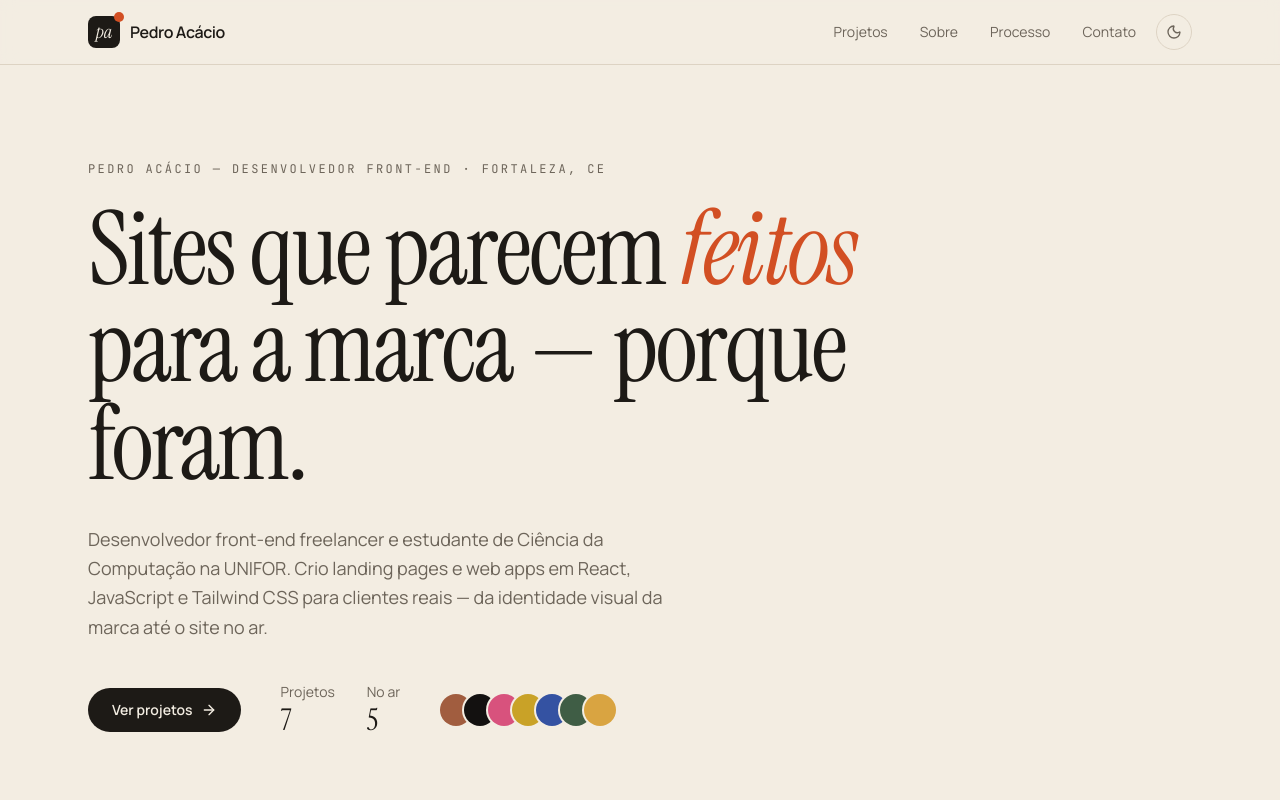
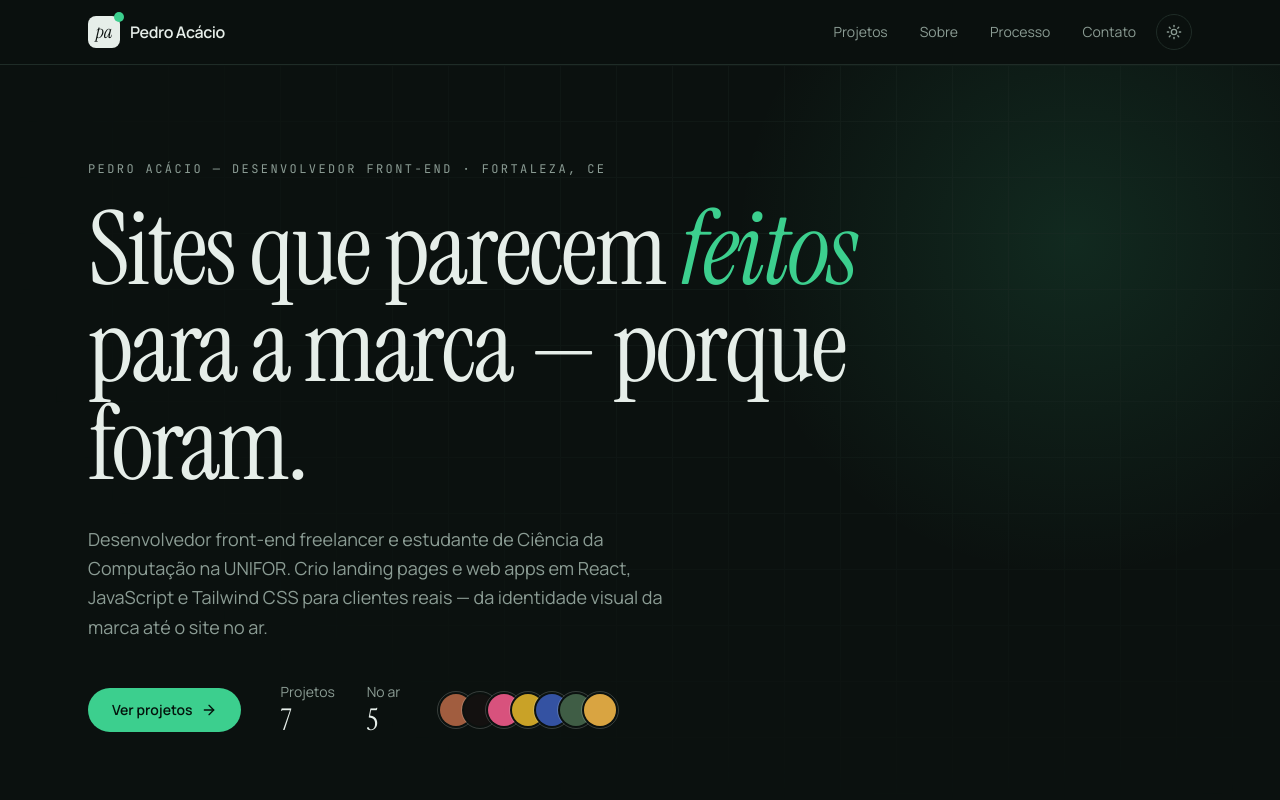
Before and after one commit to pedro-acacio/portfolio, a React (Vite) app: page / in a window 1280 px wide. Shown: the top 800 px of the page. Built offline with nearby package versions, Linux system fonts and the light colour scheme.

Commit message:
Nova paleta: escura por padrão com verde como cor principal
Co-Authored-By: Claude Opus 5.5 <noreply@anthropic.com>

```diff
--- a/index.html
+++ b/index.html
@@ -3,10 +3,11 @@
   <head>
     <meta charset="UTF-8" />
     <meta name="viewport" content="width=device-width, initial-scale=1.0" />
-    <title>Pedro Acácio | Sites e apps sob medida</title>
-    <meta name="description" content="Portfólio de Pedro Acácio — landing pages e aplicações web feitas sob medida para marcas reais: Mahut Arquitetura, Hifive Discos, Amor à Palavra, FJ Barbearia, NestWise e Volver." />
-    <meta property="og:title" content="Pedro Acácio | Sites e apps sob medida" />
-    <meta property="og:description" content="Landing pages e aplicações web feitas sob medida para marcas reais." />
+    <title>Pedro Acácio | Desenvolvedor Front-End</title>
+    <meta name="description" content="Portfólio de Pedro Acácio, desenvolvedor front-end em Fortaleza: landing pages e web apps em React, JavaScript e Tailwind CSS para clientes reais." />
+    <meta name="theme-color" content="#0b110f" />
+    <meta property="og:title" content="Pedro Acácio | Desenvolvedor Front-End" />
+    <meta property="og:description" content="Landing pages e web apps em React, JavaScript e Tailwind CSS para clientes reais." />
     <meta property="og:image" content="/shots/mahut.webp" />
     <link rel="icon" href="/favicon.svg" type="image/svg+xml" />
     <link rel="preconnect" href="https://fonts.googleapis.com" />
--- a/src/App.jsx
+++ b/src/App.jsx
@@ -2,7 +2,7 @@ import { useEffect, useState } from 'react'
 import { ArrowUpRight, Moon, Sun } from 'lucide-react'
 import { PERFIL } from './data.js'
 import { useHashRoute } from './lib.js'
-import Home from './components/Home.jsx'
+import Home, { Brilho } from './components/Home.jsx'
 import Projeto from './components/Projeto.jsx'
 import Reveal from './components/Reveal.jsx'
 
@@ -25,7 +25,7 @@ function useTema() {
     }
   }, [tema])
   const escuroAgora = () =>
-    tema ? tema === 'dark' : window.matchMedia('(prefers-color-scheme: dark)').matches
+    tema ? tema === 'dark' : true
   return [escuroAgora, () => setTema(escuroAgora() ? 'light' : 'dark')]
 }
 
@@ -68,8 +68,9 @@ function Contato() {
     ['GitHub', PERFIL.github],
   ].filter(Boolean)
   return (
-    <section id="contato" className="scroll-mt-20 bg-ink text-bg">
-      <div className="mx-auto max-w-6xl px-4 py-20 sm:px-6 md:py-28">
+    <section id="contato" className="relative isolate scroll-mt-20 overflow-hidden border-t border-line bg-surface">
+      <Brilho />
+      <div className="relative mx-auto max-w-6xl px-4 py-20 sm:px-6 md:py-28">
         <Reveal>
           <p className="font-mono text-xs tracking-[0.2em] uppercase opacity-60">Contato</p>
           <h2 className="mt-5 max-w-3xl font-display text-[clamp(2.6rem,7vw,5.5rem)] leading-[0.95]">
@@ -87,7 +88,7 @@ function Contato() {
               target={href.startsWith('mailto') ? undefined : '_blank'}
               rel="noreferrer"
               className={`inline-flex items-center gap-2 rounded-full px-6 py-3 text-sm font-semibold transition hover:gap-3 ${
-                n === 0 ? 'bg-accent text-white' : 'border border-bg/25 hover:border-bg'
+                n === 0 ? 'bg-accent text-on-accent' : 'border border-line hover:border-ink'
               }`}
             >
               {rotulo} <ArrowUpRight className="size-4" />
@@ -119,8 +120,8 @@ export default function App() {
       <Nav />
       <main>{slug ? <Projeto key={slug} slug={slug} /> : <Home />}</main>
       <Contato />
-      <footer className="bg-ink text-bg">
-        <div className="mx-auto flex max-w-6xl flex-wrap justify-between gap-2 border-t border-bg/15 px-4 py-6 font-mono text-xs opacity-60 sm:px-6">
+      <footer className="bg-surface">
+        <div className="mx-auto flex max-w-6xl flex-wrap justify-between gap-2 border-t border-line px-4 py-6 font-mono text-xs text-muted sm:px-6">
           <span>© {new Date().getFullYear()} {PERFIL.nome}</span>
           <span>{PERFIL.cidade}</span>
         </div>
--- a/src/components/Home.jsx
+++ b/src/components/Home.jsx
@@ -12,9 +12,21 @@ const ETAPAS = [
   ['04', 'No ar', 'Publicação com link próprio, ajustes finais e apoio depois da entrega.'],
 ]
 
+// Brilho verde de fundo + grade discreta, usados no topo e no contato.
+export function Brilho() {
+  return (
+    <div aria-hidden="true" className="pointer-events-none absolute inset-0 -z-10">
+      <div className="absolute -top-40 right-[-10%] size-[42rem] rounded-full bg-[radial-gradient(closest-side,var(--glow),transparent)]" />
+      <div className="absolute inset-0 bg-[linear-gradient(var(--line)_1px,transparent_1px),linear-gradient(90deg,var(--line)_1px,transparent_1px)] bg-[size:56px_56px] opacity-40 [mask-image:radial-gradient(ellipse_at_70%_20%,#000,transparent_70%)]" />
+    </div>
+  )
+}
+
 function Hero() {
   const noAr = PROJETOS.filter((p) => p.url).length
   return (
+    <div className="relative isolate overflow-hidden">
+      <Brilho />
       <section className="mx-auto max-w-6xl px-4 pt-16 pb-20 sm:px-6 md:pt-24 md:pb-28">
         <Reveal>
           <p className="font-mono text-xs tracking-[0.2em] text-muted uppercase">
@@ -32,7 +44,7 @@ function Hero() {
         <Reveal delay={240} className="mt-10 flex flex-wrap items-center gap-x-10 gap-y-6">
           <a
             href="#projetos"
-          className="inline-flex items-center gap-2 rounded-full bg-ink px-6 py-3 text-sm font-semibold text-bg transition hover:gap-3"
+            className="inline-flex items-center gap-2 rounded-full bg-accent px-6 py-3 text-sm font-semibold text-on-accent transition hover:gap-3"
           >
             Ver projetos <ArrowRight className="size-4" />
           </a>
@@ -52,13 +64,14 @@ function Hero() {
               <span
                 key={p.slug}
                 title={p.nome}
-              className="size-8 rounded-full ring-2 ring-bg"
+                className="size-8 rounded-full ring-2 ring-bg outline-1 outline-offset-2 outline-ink/20"
                 style={{ background: p.cor }}
               />
             ))}
           </div>
         </Reveal>
       </section>
+    </div>
   )
 }
 
@@ -98,7 +111,7 @@ function Card({ p, i }) {
             <h3 className="font-display text-3xl leading-tight">{p.nome}</h3>
             <p className="mt-1 max-w-md text-sm leading-relaxed text-muted">{p.resumo}</p>
           </div>
-          <span className="mt-1 grid size-10 shrink-0 place-items-center rounded-full border border-line transition group-hover:border-ink group-hover:bg-ink group-hover:text-bg">
+          <span className="mt-1 grid size-10 shrink-0 place-items-center rounded-full border border-line transition group-hover:border-accent group-hover:bg-accent group-hover:text-on-accent">
             <ArrowRight className="size-4 transition group-hover:-rotate-45" />
           </span>
         </div>
@@ -156,7 +169,7 @@ function Sobre() {
             <a
               href={PERFIL.curriculo}
               download
-              className="mt-8 inline-flex items-center gap-2 rounded-full border border-ink px-6 py-3 text-sm font-semibold transition hover:bg-ink hover:text-bg"
+              className="mt-8 inline-flex items-center gap-2 rounded-full border border-ink px-6 py-3 text-sm font-semibold transition hover:border-accent hover:bg-accent hover:text-on-accent"
             >
               Baixar currículo (PDF) <Download className="size-4" />
             </a>
--- a/src/index.css
+++ b/src/index.css
@@ -11,38 +11,32 @@
   --color-muted: var(--muted);
   --color-line: var(--line);
   --color-accent: var(--accent);
+  --color-on-accent: var(--on-accent);
 }
 
+/* Escuro é o padrão; o claro só entra pelo botão de tema. */
 :root {
-  --bg: #f3ede2;
-  --surface: #fbf8f2;
-  --ink: #1d1a16;
-  --muted: #6d655a;
-  --line: #ddd3c3;
-  --accent: #d24f23;
-  color-scheme: light;
+  --bg: #0b110f;
+  --surface: #111a17;
+  --ink: #e6eee9;
+  --muted: #8b9c94;
+  --line: #1f2c27;
+  --accent: #3ccf8e;
+  --on-accent: #04130c;
+  --glow: rgba(60, 207, 142, 0.13);
+  color-scheme: dark;
 }
 
-@media (prefers-color-scheme: dark) {
-  :root:not([data-theme="light"]) {
-    --bg: #15130f;
-    --surface: #1e1b16;
-    --ink: #f1ebe0;
-    --muted: #a39a8c;
-    --line: #34302a;
-    --accent: #ef7148;
-    color-scheme: dark;
-  }
-}
-
-:root[data-theme="dark"] {
-  --bg: #15130f;
-  --surface: #1e1b16;
-  --ink: #f1ebe0;
-  --muted: #a39a8c;
-  --line: #34302a;
-  --accent: #ef7148;
-  color-scheme: dark;
+:root[data-theme="light"] {
+  --bg: #f3f6f4;
+  --surface: #ffffff;
+  --ink: #0d1a14;
+  --muted: #56665e;
+  --line: #d7e0db;
+  --accent: #127a4b;
+  --on-accent: #ffffff;
+  --glow: rgba(18, 122, 75, 0.09);
+  color-scheme: light;
 }
 
 html {
@@ -58,7 +52,7 @@ body {
 
 ::selection {
   background: var(--accent);
-  color: #fff;
+  color: var(--on-accent);
 }
 
 .reveal {
```
Also changed, not shown: public/favicon.svg. Lines whose indentation alone changed are shown as unchanged.
